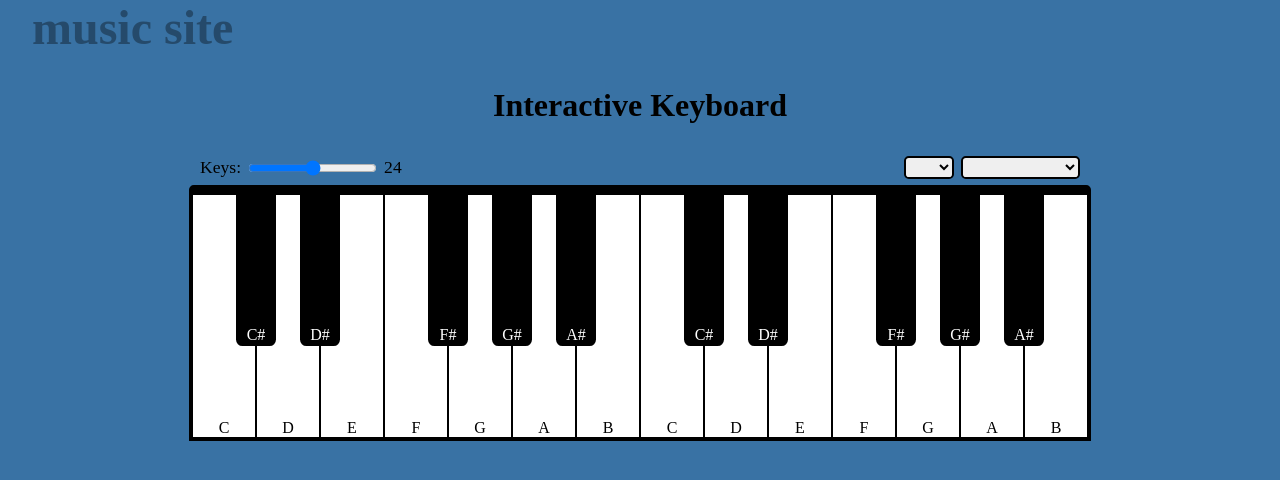
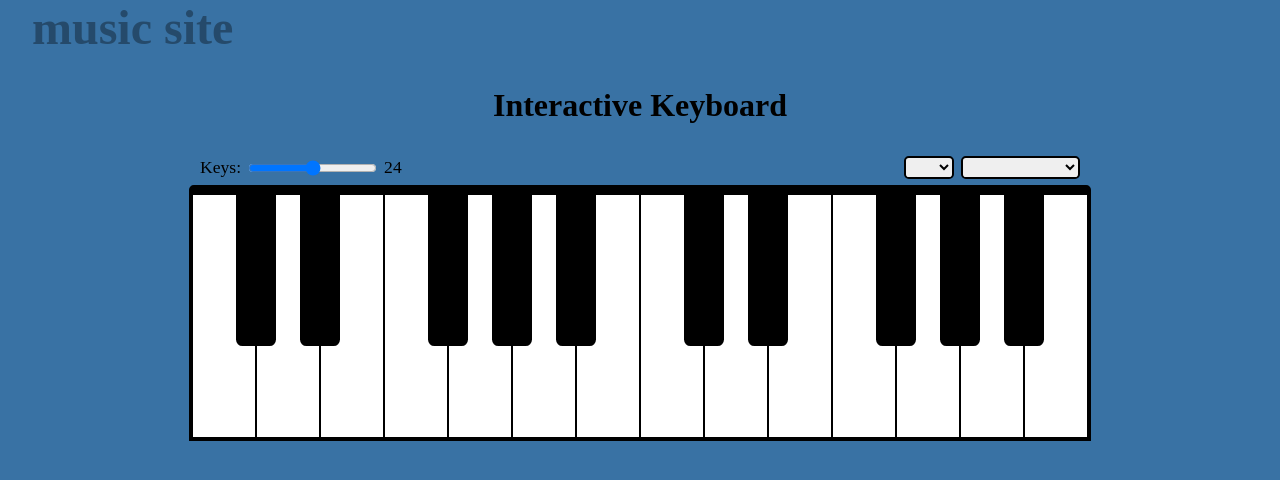
Before and after one commit to clay-bugg/FretTheory, a Nuxt app: page /interactive_keyboard in a window 1280 px wide. Shown: the top 480 px of the page. Built offline with nearby package versions, Linux system fonts and the light colour scheme; a web font is replaced by a local one.

Commit message:
chord note number style

```diff
--- a/components/Keyboard.vue
+++ b/components/Keyboard.vue
@@ -49,7 +49,7 @@
           chordNotes.includes(key.note) ? 'chord-note' : '',
           key.note === rootNote ? 'root-note' : ''
           ]">
-            {{ key.note }}
+            <span v-if="chordNotes.includes(key.note)">{{ key.note }}</span>
             <span v-if="chordNotes.includes(key.note)"
              :class= "key.note === rootNote ? 'root-note-number' : 'chord-note-number'">
               {{ chordNotes.indexOf(key.note) + 1}}
@@ -243,6 +243,7 @@ export default {
   flex-direction: column;
   align-items: center;
   justify-content: flex-end;
+  gap: 0.5em;
 }
 .key:hover {
   cursor: pointer;
@@ -258,11 +259,11 @@ export default {
   position: relative;
   margin: 0 -1.25em;
   background-color: black;
-  z-index: 1;
   border: 2px solid black;
   border-bottom-left-radius: 0.4em;
   border-bottom-right-radius: 0.4em;
   color: #fff;
+  z-index: 1;
 }
 
 .root-note-number {
@@ -275,6 +276,8 @@ export default {
   border-radius: 50%;
   background-color: rgb(178, 59, 59);
   color: white;
+  position: relative;
+  bottom: 0.3em;
 }
 
 .chord-note-number {
@@ -287,6 +290,8 @@ export default {
   border-radius: 50%;
   background-color: black;
   color: white;
+  position: relative;
+  bottom: 0.3em;
 }
 
 .black.chord-note-number {
```
